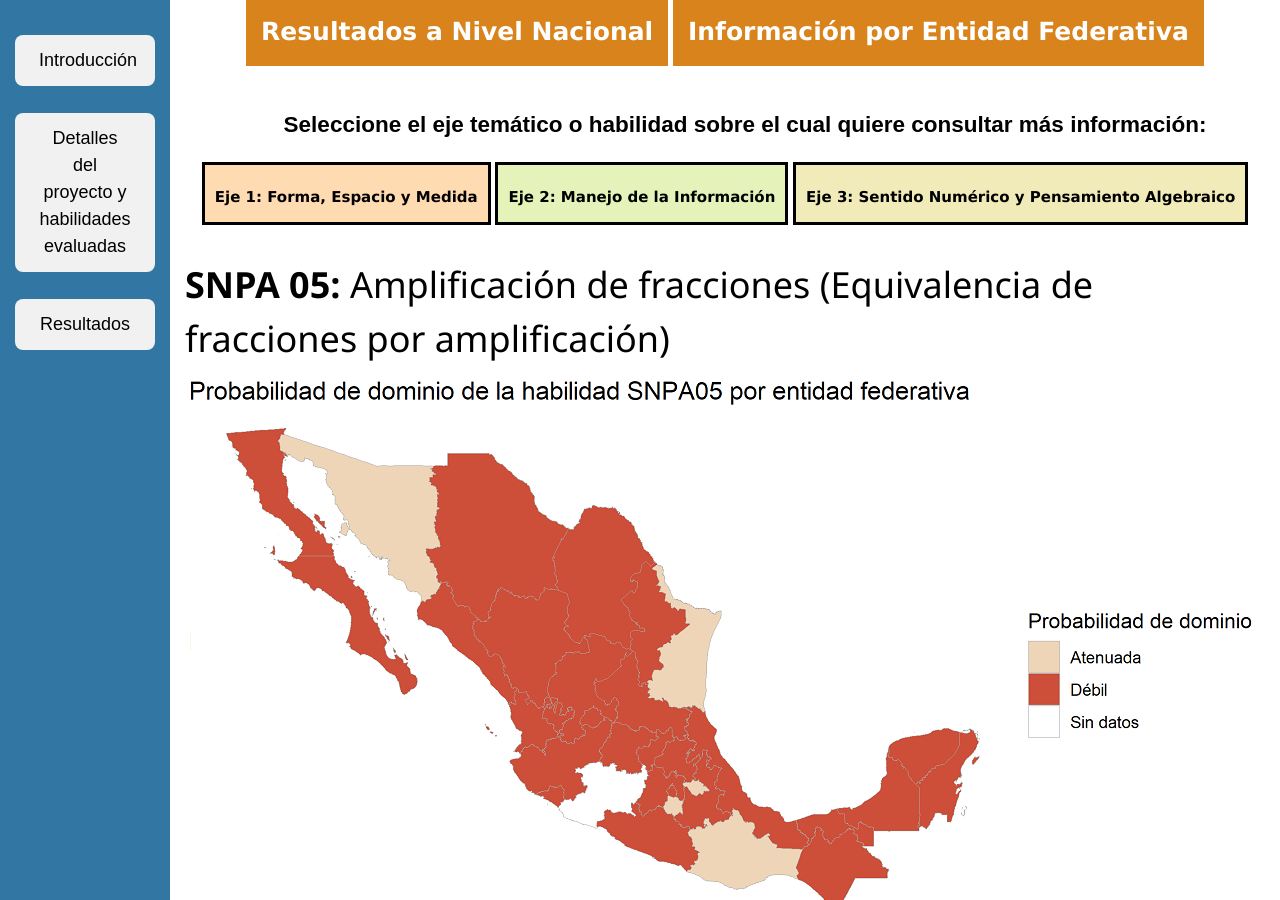
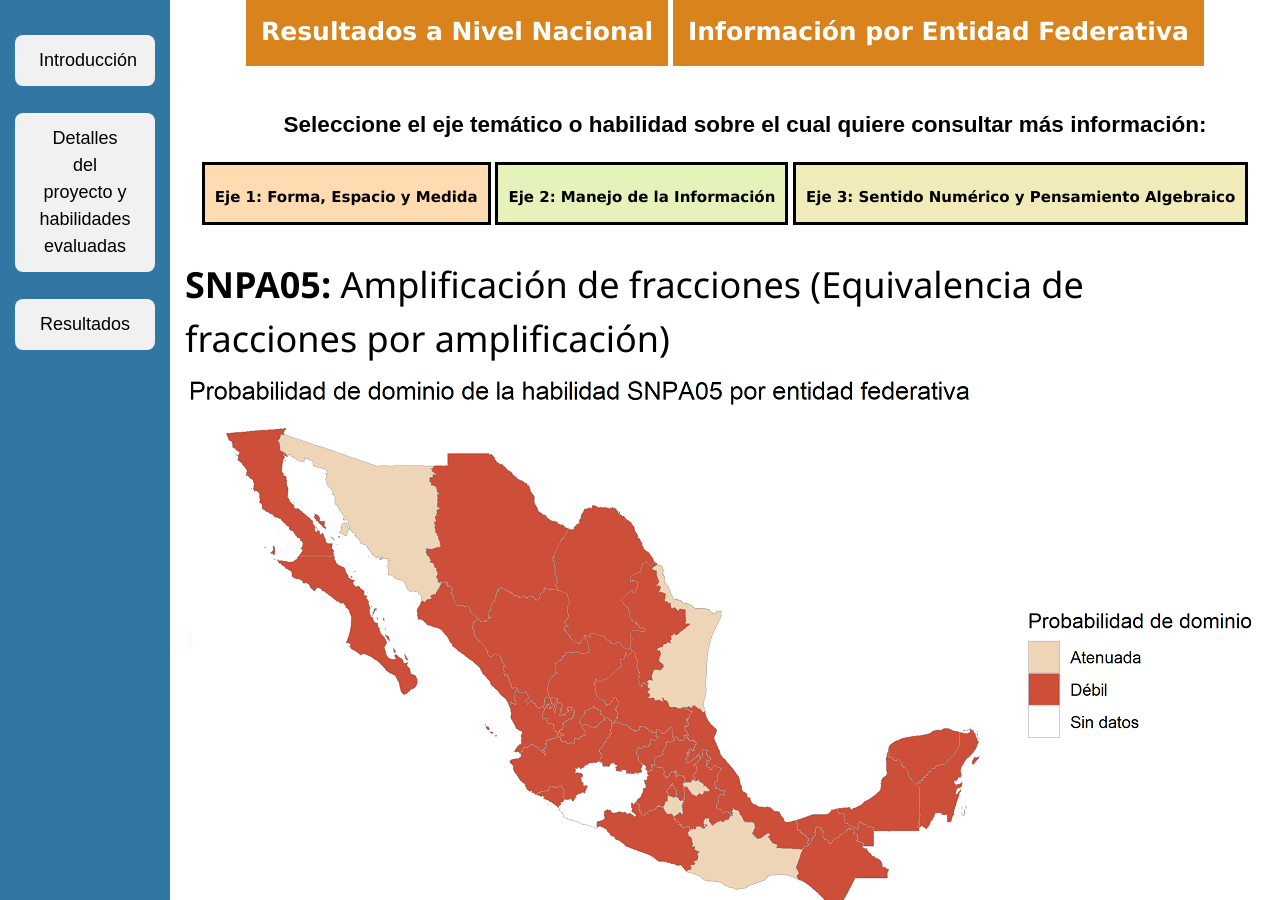
Before and after one commit to rimedie/rimedie.github.io, a Jekyll site: the page built from ProyVisuales/1_Infografia_Feb2019/Heatmaps/SNPA05.html, in a window 1280 px wide and 900 px high, scrolled down 600 px. Built offline with Jekyll 4.4.1, drawn with Linux system fonts in a browser that asks for light colours.

Commit message:
Update SNPA05.html

```diff
--- a/ProyVisuales/1_Infografia_Feb2019/Heatmaps/SNPA05.html
+++ b/ProyVisuales/1_Infografia_Feb2019/Heatmaps/SNPA05.html
@@ -4,7 +4,7 @@ title: SNPA05
 ---
 <div class="blurb">
 
-	<h1><b>SNPA 05:</b> Amplificación de fracciones (Equivalencia de fracciones por amplificación)</h1>
+	<h1><b>SNPA05:</b> Amplificación de fracciones (Equivalencia de fracciones por amplificación)</h1>
 	<center>
 	<img class="displayed" src="SNPA05.png" />
 	</center>
```
